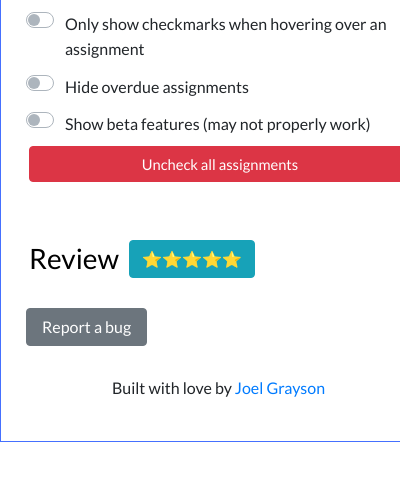
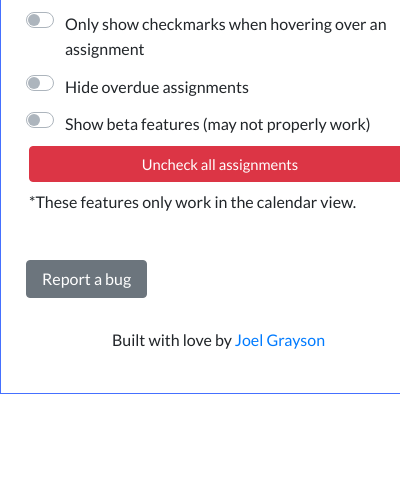
Before and after one commit to JoelGrayson/Homework-Checker, a browser extension: page popup/index.html in a window 400 px wide. Shown: the part 111-592 px from the top of the page. Drawn offline with Linux system fonts and the light colour scheme.

Commit message:
Remove review button because students (target population) cannot review extension
Under 16 years old cannot review according to google :(

```diff
--- a/popup/index.html
+++ b/popup/index.html
@@ -34,17 +34,10 @@
     <div class='beta'>
         <button class='btn btn-info' id='checkAllBeforeToday'>Check all assignments before today*</button>
     </div>
-    <p class='beta'>*These features only work in calendar view.</p>
-    <br>
-    <a target='_blank' href='https://link.joelgrayson.com/homework-checker-reviews'>
-        <div style='display: flex; align-items: center'>
-            <h3 style='color: black; display: inline; padding: 0; margin: 0; margin-right: 10px;'>Review</h3>
-            <button class='btn btn-info' style='color: white'>
-                <!-- Links to chrome web store (uses link.joelgrayson.com for link tracking & dynamic url if extension review url ever changes) -->
-                ⭐⭐⭐⭐⭐
-            </button>
-        </div>
-    </a>
+
+    <p>*These features only work in the calendar view.</p>
+
+
     <br>
     <button class='btn btn-secondary'><a style='color: white' target='_blank' href='https://forms.gle/AzoqSVwKaVtRzrAH8'>
         Report a bug
```
